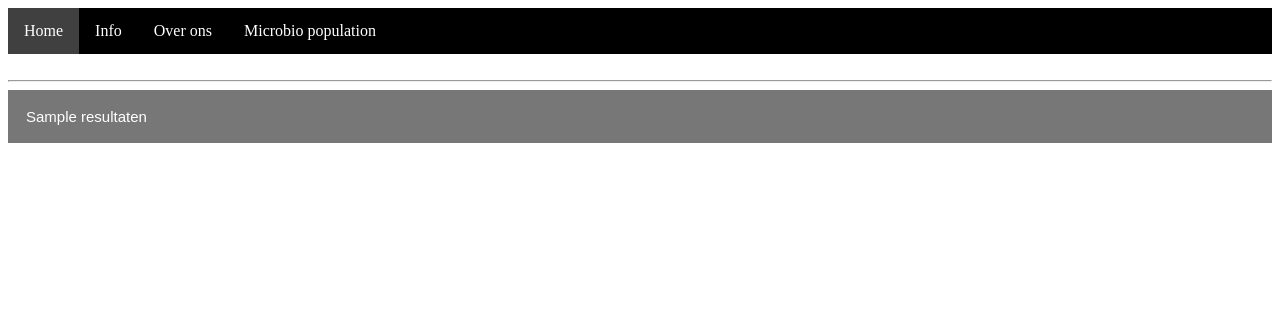
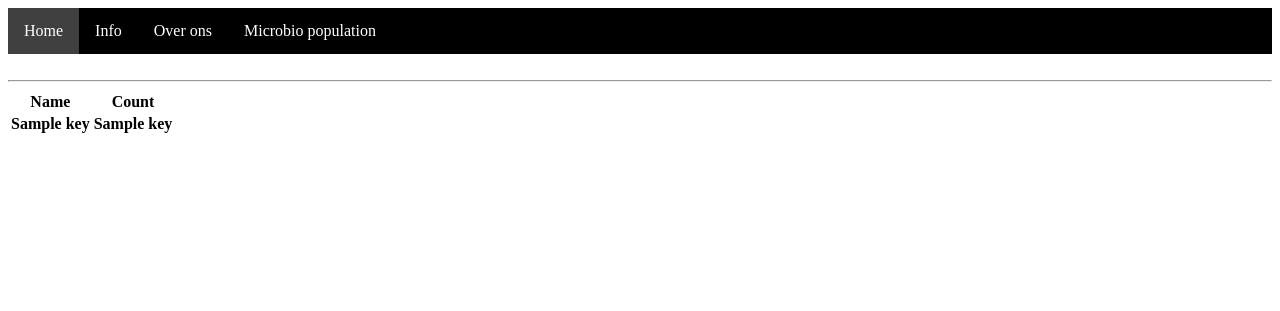
Before and after one commit to HugoCol/AzureFlaskAppCourse4, a Flask app: template templates/populatie.html in a window 1280 px wide. Shown: the top 311 px of the page. Run offline with Flask 2, Linux system fonts and the light colour scheme; the template is opened without the code that fills it: most values are stand-ins (such as "Sample title", 1, 10 or a date in 2020); lists and menus that the app fills with data are empty.

Commit message:
populatie pagina

```diff
--- a/app.py
+++ b/app.py
@@ -1,5 +1,5 @@
 from flask import Flask, render_template, request
-from Websitescript import zoeken
+from Websitescript import zoeken,databasecounter
 
 
 app = Flask(__name__)
@@ -40,10 +40,11 @@
                                resultaten='',
                                resultatentext='',
                                resultatentextrange='')
-@app.route('/populatie', methods=["POST", "GET"])
+
+@app.route('/populatie.html', methods=["POST", "GET"])
 def populatie():
-
-    return render_template(populatie.html)
+    tabledata = databasecounter()
+    return render_template('populatie.html', tabledata=tabledata)
 
 
 if __name__ == '__main__':
--- a/templates/home.html
+++ b/templates/home.html
@@ -5,7 +5,7 @@
         <TITLE>Home</TITLE>
             <ul>
                 <li><a class="active" href="home.html">Home</a></li>
-                <li><a href="info.html">Info</a></li></li>
+                <li><a href="info.html">Info</a></li>
                 <li> <a href="over_ons.html">Over ons</a></li>
                 <li> <a href="populatie.html">Microbio population</a></li>
             </ul>
--- a/templates/populatie.html
+++ b/templates/populatie.html
@@ -18,30 +18,17 @@
 </head>
 <body>
         <br><hr>
-
-        {% for i in resultaten %}
-            <button type="button" class="collapsible">{{ resultaten[i]['name'] }}</button>
-            <div class="content">
-
-
-                <p><b>Name: </b>{{ resultaten[i]['name'] }}</p><br>
-                <p><b>accessiecode: </b>{{ resultaten[i]['accessiecode'] }}</p><br>
-                <p><b>IDPercentage: </b>{{ resultaten[i]['IDpercentage'] }}%</p><br>
-                <p><b>Evalue: </b>{{ resultaten[i]['Evalue'] }}</p><br>
-                <p><b>max_score: </b>{{ resultaten[i]['max_score'] }}</p><br>
-                <p><b>totale_score: </b>{{ resultaten[i]['totale_score'] }}</p><br>
-                <p><b>query_cover: </b>{{ resultaten[i]['query_cover'] }}</p><br>
-                <p><b>naam_organismenaam: </b>{{ resultaten[i]['naam_organismenaam'] }}</p><br>
-                <p><b>linnaam: </b>{{ resultaten[i]['linnaam'] }}</p><br>
-                <p><b>header: </b>{{ resultaten[i]['header'] }}</p><br>
-                <div class="sequence">
-                <p><b>sequence: </b>{{ resultaten[i]['sequence'] }}</p><br>
-                </div>
-                <p><b>asci_score: </b>{{ resultaten[i]['asci_score'] }}</p><br>
-
-
-            </div>
+        <table>
+        <tr>
+            <th>Name</th>
+            <th>Count</th>
+        </tr>
+        {% for key in tabledata %}
+        <tr>
+            <th>{{ key }}</th>
+            <th>{{ tabledata[key] }}</th>
+        </tr>
         {% endfor %}
-    </body>
+        </table>
 </body>
 </html>
```
Also changed, not shown: Websitescript.py (+15 -24 lines).
